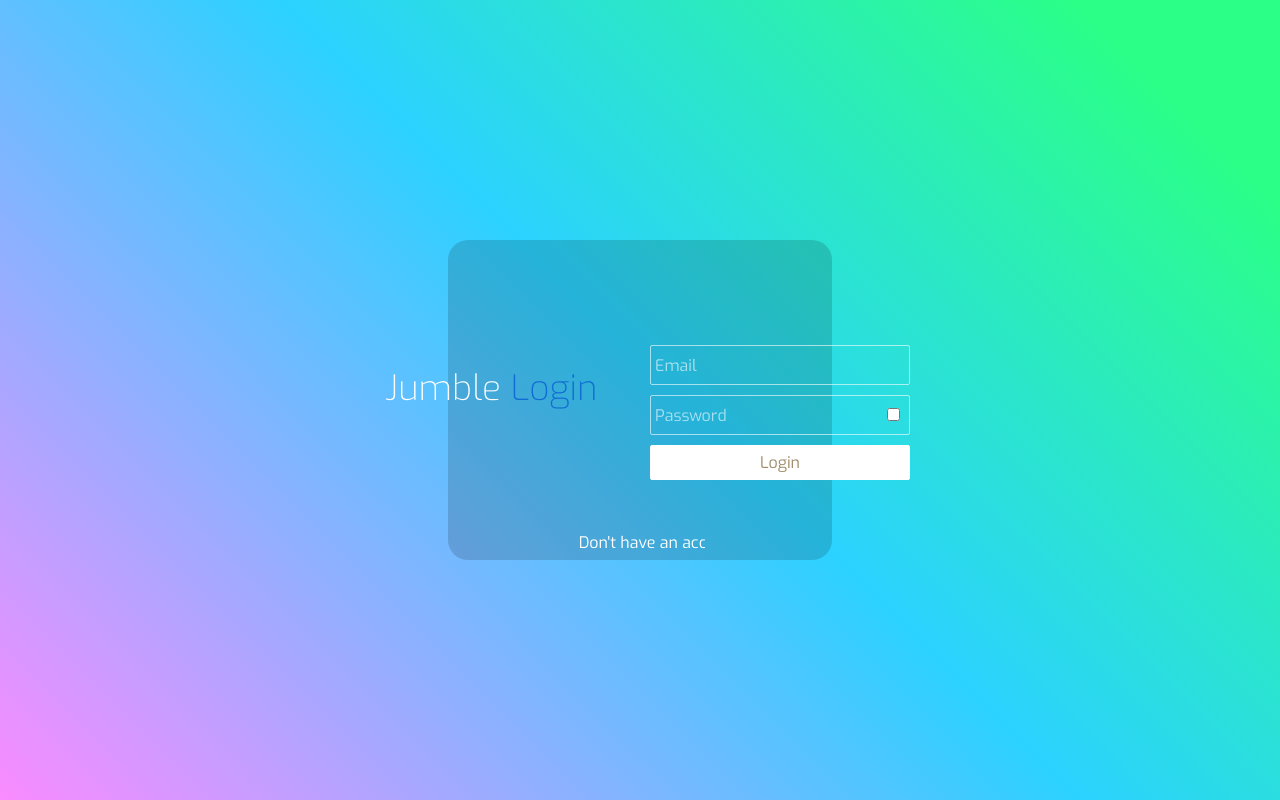
After one commit to jumble-websci/jumble, a PHP site: page /login.html in a window 1280 px wide. The commit adds this page. Run offline with PHP 8.4, Linux system fonts and the light colour scheme.

Commit message:
Created login page
Created the login page and the PHP files it needs. Also edited the DB password and made the create account button a login button.

```diff
--- a/index.html
+++ b/index.html
@@ -52,7 +52,7 @@
     </div>
     <!--Update-->
     <button class="update">SIGN IN</button>
-     <a id = "sp" href="#">Create Account</a>
+    <p id="sp" href="#" onclick="logout();">Logout</a>
   </div>
 
 
--- /dev/null
+++ b/login.html
@@ -0,0 +1,28 @@
+<!doctype html>
+<html lang="en">
+
+<head>
+  <meta charset="utf-8">
+  <meta name="viewport" content="width=device-width, initial-scale=1">
+  <link rel="stylesheet" href="resources/login.css">
+  <script src="https://ajax.googleapis.com/ajax/libs/jquery/3.5.1/jquery.min.js" defer></script>
+  <script src="resources/login.js" defer></script>
+  <title>Jumble</title>
+</head>
+
+<body>
+  <div id="content">
+    <div id="darken">
+      <div class="header">
+        <div>Jumble<span id="specialText"> Login</span></div>
+      </div>
+      <div class="loginForm">
+        <input type="text" placeholder="Email" id="email" name="email">
+        <input type="password" placeholder="Password" id="password" name="password">
+        <input type="checkbox" id="showPass" onclick="togglePass();">
+        <input type="submit" id="submitButton" value="Login" onclick="callLogin();">
+      </div>
+      <input type="button" id="toggleButton" value="Don't have an account?" onclick="toggleLogin();">
+    </div>
+  </div>
+</body>
--- a/resources/add.php
+++ b/resources/add.php
@@ -4,7 +4,7 @@ function add() {
     try {
         $DATABASE_HOST = 'localhost';
         $DATABASE_USER = 'root';
-        $DATABASE_PASS = '';
+        $DATABASE_PASS = 'wordpass';
         $DATABASE_NAME = 'jumble';
 
         $dbconn = new PDO("mysql:host=$DATABASE_HOST;dbname=$DATABASE_NAME", $DATABASE_USER, $DATABASE_PASS);
--- /dev/null
+++ b/resources/login.css
@@ -0,0 +1,154 @@
+@import url(https://fonts.googleapis.com/css?family=Exo:100,200,400);
+@import url(https://fonts.googleapis.com/css?family=Source+Sans+Pro:700,400,300);
+
+
+body{
+	margin: 0;
+	padding: 0;
+}
+
+#content{
+	width: 100vw;
+	height: 100vh;
+  margin: 0;
+  padding: 0;
+  background-color: #FA8BFF;
+	background-image: linear-gradient(45deg, #FA8BFF 0%, #2BD2FF 52%, #2BFF88 90%);
+	background-size: cover;
+}
+
+#darken {
+  position: absolute;
+  top: calc(50% - 20%);
+	left: calc(50% - 15%);
+  width: 30%;
+  height: 40%;
+  border-radius: 20px;
+  background-color: rgba(0,0,0,0.15);
+}
+
+#toggleButton {
+  position: absolute;
+  bottom: 1%;
+  left: 33%;
+  width: 34%;
+  color: #fff;
+  background: transparent;
+	border: none;
+	font-family: 'Exo', sans-serif;
+	font-size: 16px;
+	font-weight: 400;
+	padding: 4px;
+}
+
+#toggleButton:hover {
+  color: rgb(102, 204, 245);
+  cursor: pointer;
+}
+
+.header{
+	position: absolute;
+	top: calc(50% - 35px);
+	left: calc(50% - 255px);
+	z-index: 2;
+}
+
+.header div{
+	float: left;
+	color: #fff;
+	font-family: 'Exo', sans-serif;
+	font-size: 35px;
+	font-weight: 200;
+}
+
+#specialText {
+	color: #116cd3;
+}
+
+.loginForm {
+	position: absolute;
+	top: calc(50% - 75px);
+	left: calc(50%);
+	height: 150px;
+	width: 350px;
+	padding: 10px;
+	z-index: 2;
+}
+
+.loginForm input[type=text]{
+	width: 250px;
+	height: 30px;
+	background: transparent;
+	border: 1px solid rgba(255,255,255,0.6);
+	border-radius: 2px;
+	color: #fff;
+	font-family: 'Exo', sans-serif;
+	font-size: 16px;
+	font-weight: 400;
+	padding: 4px;
+  margin-top: 10px;
+}
+
+.loginForm input[type=password]{
+	width: 250px;
+	height: 30px;
+	background: transparent;
+	border: 1px solid rgba(255,255,255,0.6);
+	border-radius: 2px;
+	color: #fff;
+	font-family: 'Exo', sans-serif;
+	font-size: 16px;
+	font-weight: 400;
+	padding: 4px;
+	margin-top: 10px;
+}
+
+#showPass {
+  position: relative;
+  left: -9%;
+}
+
+.loginForm input[type=submit]{
+	width: 260px;
+	height: 35px;
+	background: #fff;
+	border: 1px solid #fff;
+	cursor: pointer;
+	border-radius: 2px;
+	color: #a18d6c;
+	font-family: 'Exo', sans-serif;
+	font-size: 16px;
+	font-weight: 400;
+	padding: 6px;
+	margin-top: 10px;
+}
+
+.loginForm input[type=submit]:hover{
+	opacity: 0.8;
+}
+
+.loginForm input[type=submit]:active{
+	opacity: 0.6;
+}
+
+.loginForm input[type=text]:focus{
+	outline: none;
+	border: 1px solid rgba(255,255,255,0.9);
+}
+
+.loginForm input[type=password]:focus{
+	outline: none;
+	border: 1px solid rgba(255,255,255,0.9);
+}
+
+.loginForm input[type=submit]:focus{
+	outline: none;
+}
+
+::-webkit-input-placeholder{
+   color: rgba(255,255,255,0.6);
+}
+
+::-moz-input-placeholder{
+   color: rgba(255,255,255,0.6);
+}
--- /dev/null
+++ b/resources/login.js
@@ -0,0 +1,75 @@
+function test() {
+  alert("test ran");
+}
+
+function flipDarken() {
+  var ele = document.getElementById("darken");
+  ele.style.transitionDuration = "1s";
+  ele.style.transform = (ele.style.transform != "rotateX(360deg)" ? "rotateX(360deg)" : "rotateX(0deg)");
+}
+
+function toggleLogin() {
+  flipDarken();
+
+  setTimeout(() => {
+    if ($("#specialText").html() != " Sign Up") {
+      $("#specialText").html(" Sign Up");
+      $("#toggleButton").attr("value", "Already have an account?");
+      $("#submitButton").attr("value", "Sign Up");
+    } else {
+      $("#specialText").html(" Login");
+      $("#toggleButton").attr("value", "Don't have an account?");
+      $("#submitButton").attr("value", "Login");
+    }
+  }, 200);
+}
+
+function togglePass() {
+  if ($("#showPass")[0].checked) {
+    $("#password").attr("type", "text");
+  } else {
+    $("#password").attr("type", "password");
+  }
+}
+
+// Database stuff
+function callLogin() {
+  let email = $("#email")[0].value;
+  let password = $("#password")[0].value;
+
+  if ($("#submitButton")[0].value == "Login") {
+    // Login ajax call
+    $.ajax({
+      url: "resources/login.php",
+      type: "GET",
+      data: { email: email, password: password },
+      success: (data) => {
+        if (data.substring(0, 5) == "Error") {
+          alert(data);
+        } else {
+          window.location = "index.html";
+        }
+      },
+      error: () => {
+        alert("There was an error connecting to the server, please try again.");
+      }
+    });
+  } else {
+    // Signup
+    $.ajax({
+      url: "resources/signup.php",
+      type: "POST",
+      data: { email: email, password: password },
+      success: (data) => {
+        if (data.substring(0, 5) == "Error") {
+          alert(data);
+        } else {
+          alert("Account made! You can login now.");
+        }
+      },
+      error: () => {
+        alert("There was an error connecting to the server, please try again.");
+      }
+    });
+  }
+}
--- /dev/null
+++ b/resources/logout.php
@@ -0,0 +1,6 @@
+<?php
+  session_start();
+  session_unset();
+  session_destroy();
+  setcookie(session_name(), "", time() - 3600);
+?>
```
Also changed, not shown: resources/login.php (added, +100 -0 lines), resources/main.js (+15 -0 lines), resources/signup.php (added, +54 -0 lines).
